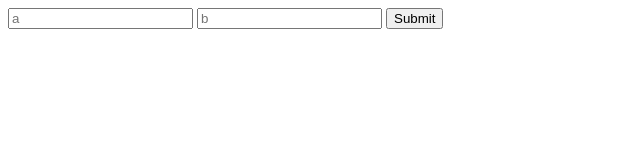
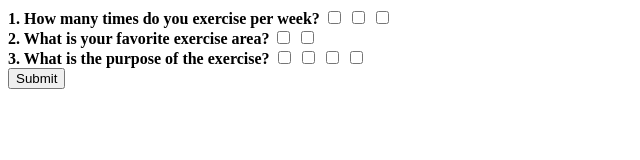
Before and after one commit to sn-ke/front, a plain HTML site: page index.html in a window 1280 px wide. Shown: the whole page, without its empty margins (0-640 px from the left). Drawn offline with Linux system fonts and the light colour scheme.

Commit message:
survey update

```diff
--- a/index.html
+++ b/index.html
@@ -2,13 +2,31 @@
 <html lang="en">
   <head>
     <meta charset="UTF-8" />
-    <title>Team Crew</title>
+    <title>Survey</title>
   </head>
   <body>
     <form action="main.html" method="GET">
-      <input name="username" type="text" placeholder="a" />
-      <input name="password" type="password" placeholder="b" />
-      <input type="submit" value="Submit" />
+      <div>
+        <strong>1. How many times do you exercise per week?</strong>
+        <input type="checkbox" name="times" vlaue="I don't exercise" />
+        <input type="checkbox" name="times" vlaue="1~3 times a week" />
+        <input type="checkbox" name="times" vlaue="4 or more times a week" />
+      </div>
+      <div>
+        <strong>2. What is your favorite exercise area?</strong>
+        <input type="checkbox" name="area" vlaue="Upper body" />
+        <input type="checkbox" name="area" vlaue="Lower body" />
+      </div>
+      <div>
+        <strong>3. What is the purpose of the exercise?</strong>
+        <input type="checkbox" name="purpose" vlaue="Strengthening muscle" />
+        <input type="checkbox" name="purpose" vlaue="Weight loss" />
+        <input type="checkbox" name="purpose" vlaue="Boosting stamina" />
+        <input type="checkbox" name="purpose" vlaue="Increase flexibility" />
+      </div>
+      <div>
+        <input type="submit" value="Submit" />
+      </div>
     </form>
   </body>
 </html>
```
